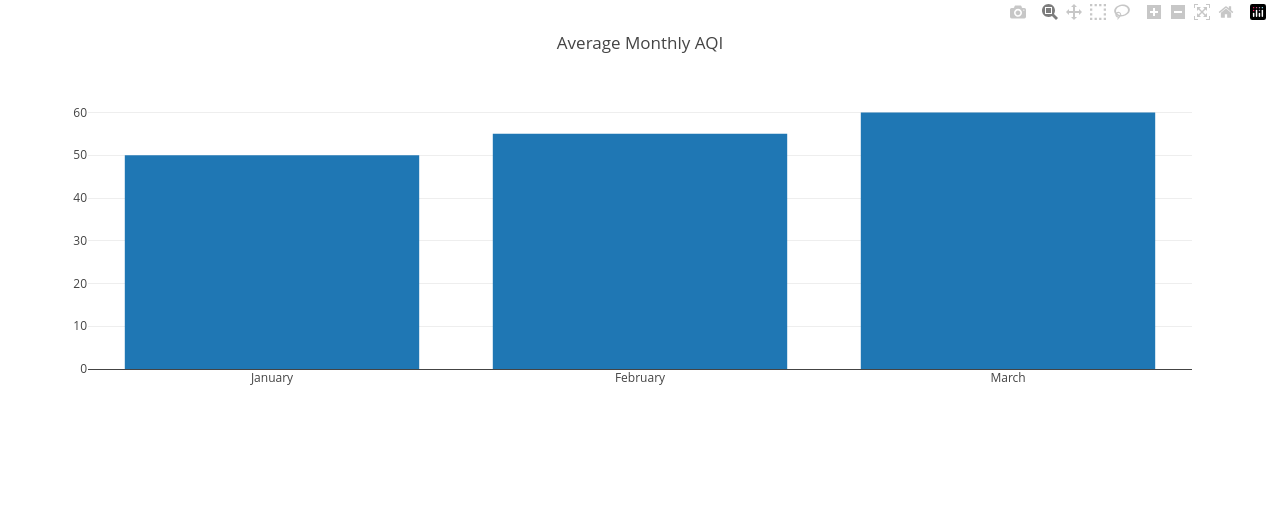
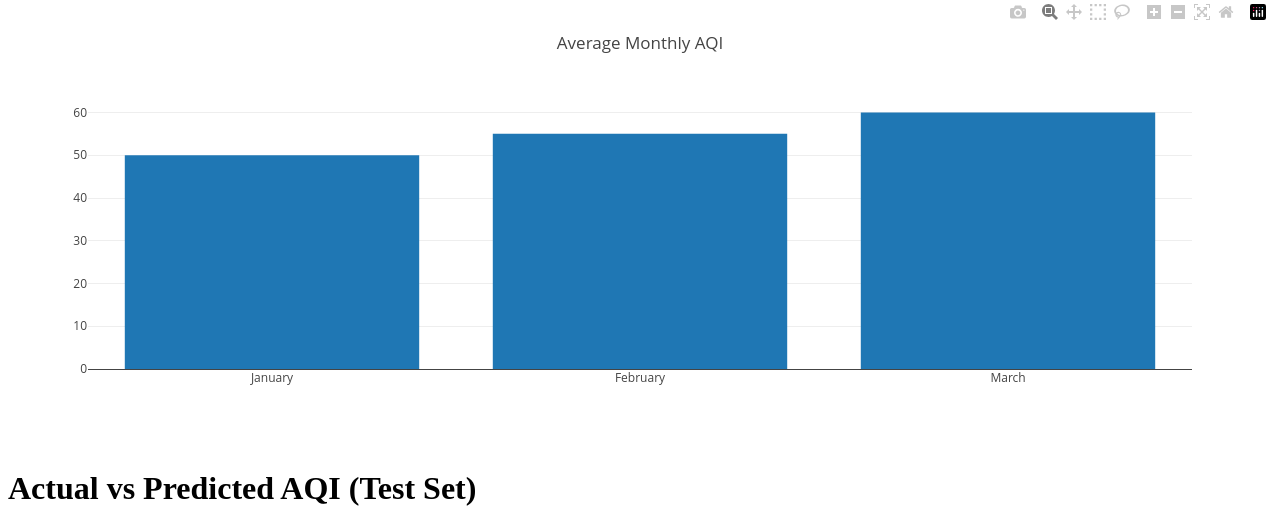
Before and after one commit to hamdink/projectAi-2, a Django app: template templates/index.html in a window 1280 px wide. Shown: the part 611-1140 px from the top of the page. Before the commit the page ends 996 px from the top, so only its background shows below. Run offline with Django 5.2, Linux system fonts and the light colour scheme; the template is opened without the code that fills it, so the values that code supplies are empty; some libraries are stand-ins or nearby versions.

Commit message:
add chart

```diff
--- a/templates/index.html
+++ b/templates/index.html
@@ -18,7 +18,9 @@
     <!-- This is where your Plotly chart for average monthly AQI will be rendered -->
     <div id="monthly-plotly-chart"></div>
 
-
+    <h1>Actual vs Predicted AQI (Test Set)</h1>
+    <!-- This is where your Plotly chart for actual vs predicted AQI will be rendered -->
+    <div id="actual-predicted-plotly-chart"></div>
 
     <script>
         // JavaScript code to render Plotly charts
@@ -57,8 +59,8 @@
 
         // Example: Actual vs Predicted AQI (Test Set)
         var actual_predicted_data = {
-            x: [/* List of actual AQI values */],
-            y: [/* List of predicted AQI values */],
+            x: [],
+            y: [],
             mode: 'markers',
             type: 'scatter',
             name: 'Actual vs Predicted'
@@ -68,6 +70,12 @@
             title: 'Actual vs Predicted AQI (Test Set)'
         };
 
+        // Fetch the actual vs predicted data from Django view
+        var actual_predicted_json = '{{ actual_predicted_json|safe }}';
+        var actual_predicted_data_array = JSON.parse(actual_predicted_json);
+        actual_predicted_data.x = actual_predicted_data_array.map(obj => obj.Actual);
+        actual_predicted_data.y = actual_predicted_data_array.map(obj => obj.Predicted);
+
         Plotly.newPlot('actual-predicted-plotly-chart', [actual_predicted_data], actual_predicted_layout);
     </script>
 </body>
```
Also changed, not shown: dashboard/views.py (+21 -6 lines).
